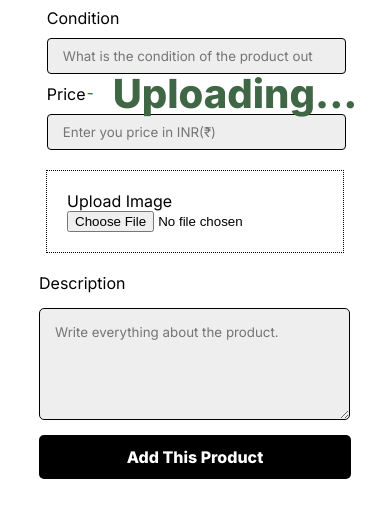
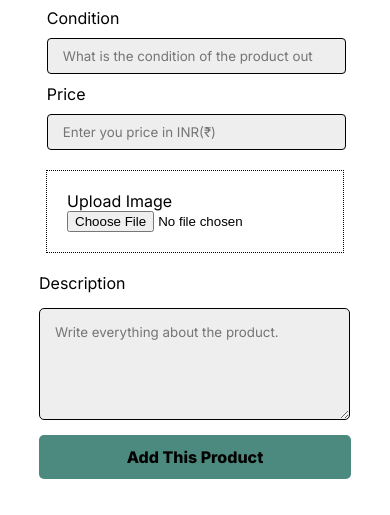
Before and after one commit to 03amir/swap-client, a React (Create React App) app: page /products/addproduct in a window 390 px wide. Shown: the part 329-844 px from the top of the page. Built offline with nearby package versions, Linux system fonts and the light colour scheme; sample sign-in values are in the browser's storage.

Commit message:
mobile design

```diff
--- a/src/pages/Add Product/AddProduct.js
+++ b/src/pages/Add Product/AddProduct.js
@@ -32,7 +32,7 @@ function AddProduct(props) {
   }, [user])
 
 
-  const [isUploading, setIsUploading] = useState(true);
+  const [isUploading, setIsUploading] = useState(false);
 
   async function submitHandlr(e) {
     e.preventDefault();
--- a/src/pages/Add Product/addProduct.css
+++ b/src/pages/Add Product/addProduct.css
@@ -176,4 +176,8 @@ button[disabled]:hover {
   textarea {
     width: 89.5%;
   }
+
+  .uploading {
+    font-size: 25px;
+  }
 }
```
